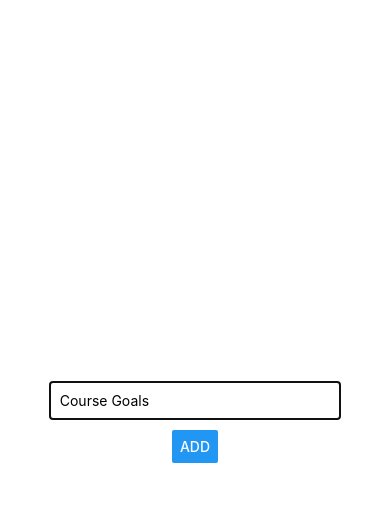
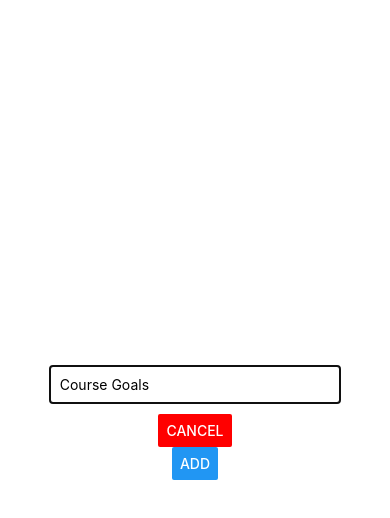
Before and after one commit to yuri-la-torre-ortiz/ReactNativetutorial, a React Native app: screen / in a window 390 px wide. Both pictures are taken after a click on the button "ADD NEW GOAL". Shown: the top 518 px of the page. Built offline with nearby package versions, Linux system fonts and the light colour scheme.

Commit message:
Add Cancel goal addition button

```diff
--- a/App.js
+++ b/App.js
@@ -22,10 +22,14 @@ export default function App() {
     });
   };
 
+  const cancelGoalAdditionHandler = () => {
+    setIsAddMode(false);
+  };
+
   return (
     <View style={styles.screen}>
       <Button title="Add new goal" onPress={() => setIsAddMode(true)} />
-      <GoalInput visible={isAddMode} onAddGoal={addGoalHandler} />
+      <GoalInput visible={isAddMode} onAddGoal={addGoalHandler} onCancelGoal={cancelGoalAdditionHandler}/>
       <FlatList
         data={courseGoals}
         renderItem={(itemData) => (
--- a/components/GoalInput.js
+++ b/components/GoalInput.js
@@ -6,6 +6,15 @@ const GoalInput = (props) => {
 
   const goalInputHandler = (enteredText) => {
     setEnteredGoal(enteredText);
+  };
+
+  const addGoalHandler = () => {
+    props.onAddGoal(enteredGoal);
+    setEnteredGoal("");
+  };
+
+  const cancelGoalAdditionHandler = () => {
+    props.onCancelGoal();
   };
 
   return (
@@ -17,7 +26,12 @@ const GoalInput = (props) => {
           onChangeText={goalInputHandler}
           value={enteredGoal}
         />
-        <Button title="ADD" onPress={props.onAddGoal.bind(this, enteredGoal)} />
+        <Button
+          title="CANCEL"
+          color="red"
+          onPress={cancelGoalAdditionHandler}
+        />
+        <Button title="ADD" onPress={addGoalHandler} />
       </View>
     </Modal>
   );
```
